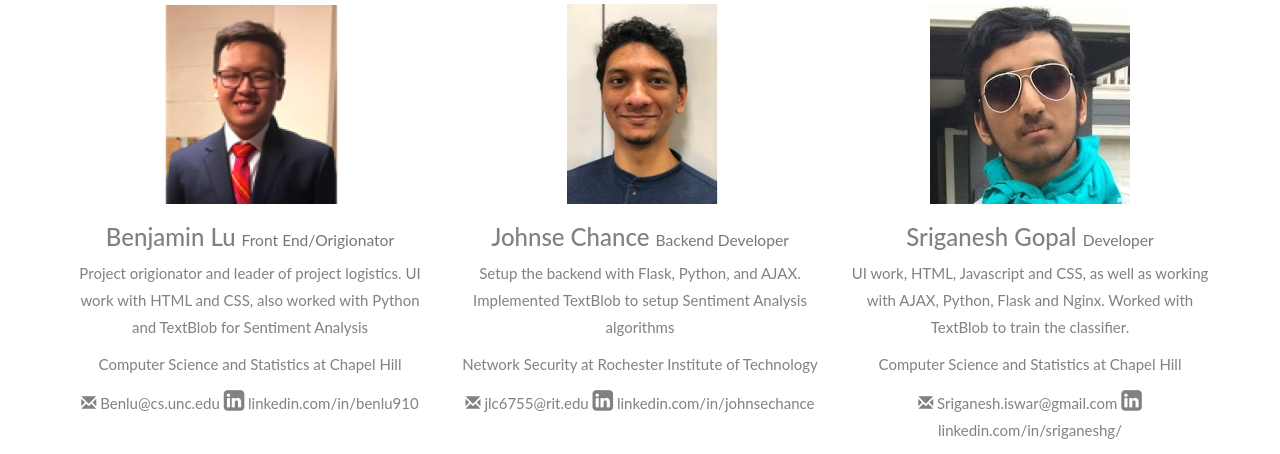
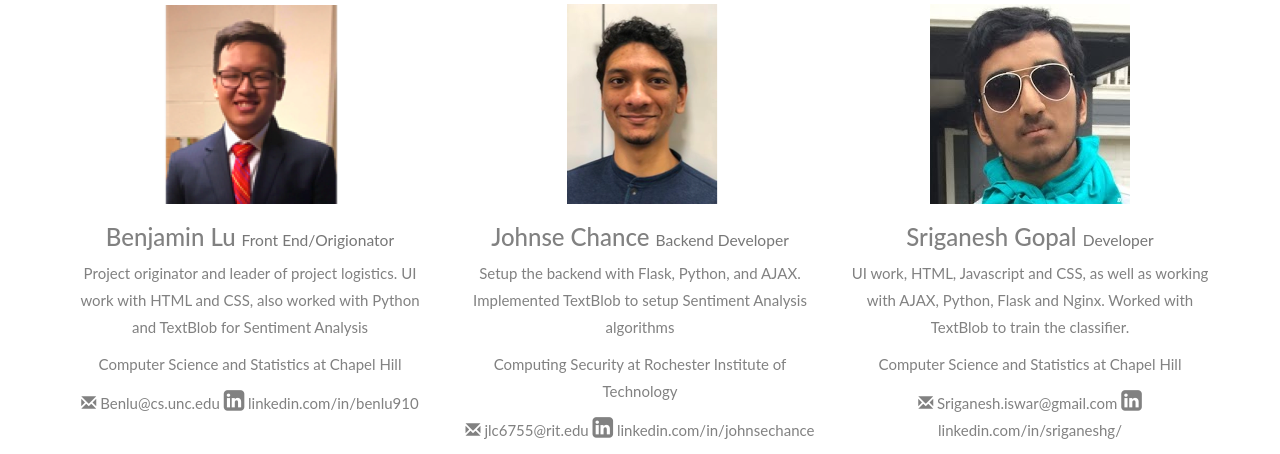
Before and after one commit to Speaker4TheUndead/Sentiment-Analysis, a Flask app: page /people in a window 1280 px wide. Shown: the part 615-1069 px from the top of the page. Run offline with Flask 2, Linux system fonts and the light colour scheme; some libraries are stand-ins or nearby versions.

Commit message:
Fixed some typos

```diff
--- a/server/templates/people.html
+++ b/server/templates/people.html
@@ -289,7 +289,7 @@
                 <h3>Benjamin Lu
                     <small>Front End/Origionator</small>
                 </h3>
-                <p>Project origionator and leader of project logistics. UI work with HTML and CSS, also worked with Python and TextBlob for Sentiment Analysis</p>
+                <p>Project originator and leader of project logistics. UI work with HTML and CSS, also worked with Python and TextBlob for Sentiment Analysis</p>
                 <p>Computer Science and Statistics at Chapel Hill</p>
                 <p>
                     <span class="glyphicon glyphicon-envelope"></span> Benlu@cs.unc.edu
@@ -302,7 +302,7 @@
                     <small>Backend Developer</small>
                 </h3>
                 <p>Setup the backend with Flask, Python, and AJAX. Implemented TextBlob to setup Sentiment Analysis algorithms</p>
-                <p>Network Security at Rochester Institute of Technology</p>
+                <p>Computing Security at Rochester Institute of Technology</p>
                 <p>
                     <span class="glyphicon glyphicon-envelope"></span> jlc6755@rit.edu
                     <i class="fa fa-linkedin-square" style="font-size:24px"></i> linkedin.com/in/johnsechance</p>
```
